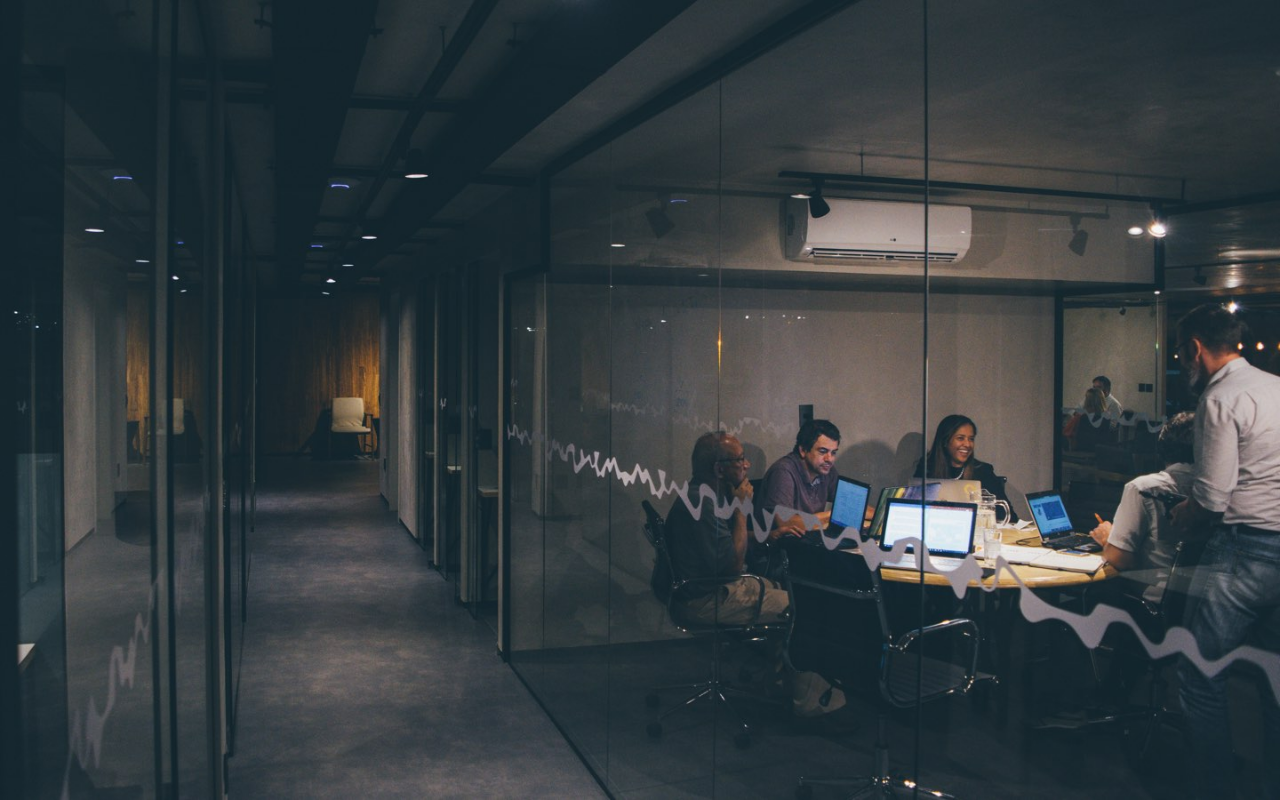
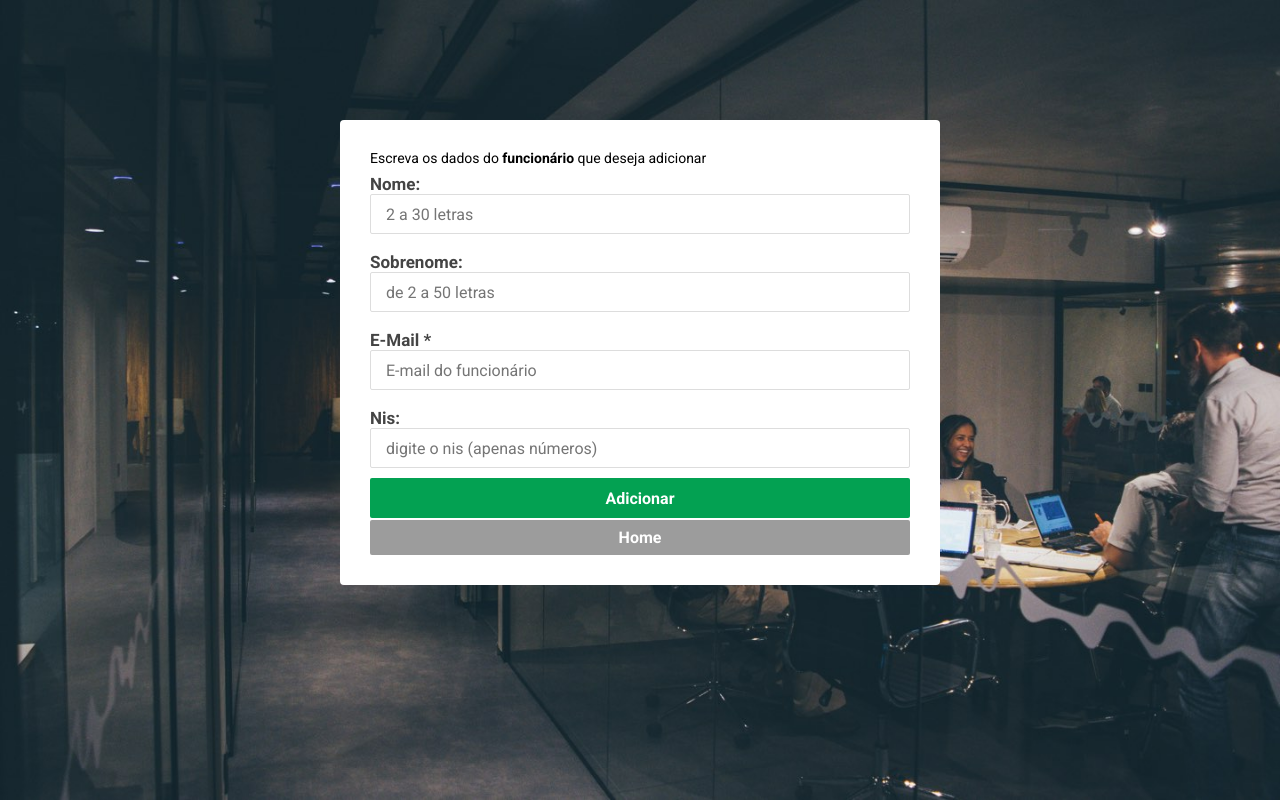
Before and after one commit to Alexddsilva/api-crud-frontend, a React (Create React App) app: page /api/edicao in a window 1280 px wide. Built offline with nearby package versions, Linux system fonts and the light colour scheme.

Commit message:
Pagina edicao

```diff
--- a/src/pages/Cadastro/index.js
+++ b/src/pages/Cadastro/index.js
@@ -14,6 +14,7 @@ export default function Cadastro({ history }){
 
   async function handleSubmit(event){
     event.preventDefault();
+
     if (
       funcionario.nome === "" &&
       funcionario.sobrenome === "" &&
@@ -33,7 +34,7 @@ export default function Cadastro({ history }){
     }, 100);
   }
 
-  return ( /* colocar alguma reação quando clica no botão "Adicionar" */
+  return (
 
     <div className="content">
       <p>
--- /dev/null
+++ b/src/pages/Edicao/index.js
@@ -0,0 +1,66 @@
+import React from 'react';
+import api from '../../services/api';
+import { Link } from 'react-router-dom';
+import './style.css';
+
+export default function Edicao (){
+
+  async function handleSubmit(event){
+    event.preventDefault();
+
+  }
+
+
+  return (
+
+    <div className="content_edicao">
+      <p>
+        Escreva os dados do <strong>funcionário</strong> que deseja adicionar
+      </p>
+
+      <form onSubmit={handleSubmit}>
+        <label htmlFor="nome">Nome:</label>
+        <input
+          type="text"
+          id="nome_edicao"
+          placeholder="2 a 30 letras"
+          pattern=".{2,30}"
+          //onChange={}
+          required
+          />
+        <label htmlFor="sobrenome">Sobrenome:</label>
+        <input
+          type="text"
+          id="sobrenome_edicao"
+          placeholder="de 2 a 50 letras"
+          pattern=".{2,50}"
+          //onChange={}
+          required
+          />
+          <label htmlFor="email">E-Mail *</label>
+        <input
+          type="email"
+          id="email_edicao"
+          placeholder="E-mail do funcionário"
+          pattern="[a-z0-9._%+-]+@[a-z0-9.-]+\.[a-z]{2,}$"
+          //onChange={}
+          required
+          />
+          <label htmlFor="nome">Nis:</label>
+        <input
+          type="text"
+          id="nis_edicao"
+          placeholder="digite o nis (apenas números)"
+          //onChange={}
+          required
+          />
+      <button className="btn_edicao">Adicionar</button>
+      </form>
+      <Link to="/">
+        <button className="btn_home_edicao">Home</button>
+      </Link>
+
+    </div>
+  )
+
+}
--- /dev/null
+++ b/src/pages/Edicao/style.css
@@ -0,0 +1,62 @@
+.content_edicao {
+  width: 100%;
+  background: #FFF;
+  margin-top: 50px;
+  border-radius: 4px;
+  padding: 30px;
+}
+
+.content_edicao form {
+  display: flex;
+  flex-direction: column;
+}
+
+.content_edicao form label {
+  font-size: 17px;
+  color: #444;
+  font-weight: bold;
+  margin-top: 8px;
+}
+
+.content_edicao form input {
+  margin-bottom: 10px;
+  border: 1px solid #ddd;
+  border-radius: 2px;
+  height: 40px;
+  padding: 0 15px;
+  font-size: 16px;
+}
+
+.content_edicao button.btn_edicao {
+  border: 0;
+  border-radius: 2px;
+  width: 100%;
+  height: 40px;
+  font-weight: bold;
+  color: #fff;
+  background: rgb(3, 161, 82);
+  font-size: 16px;
+  cursor: pointer;
+}
+
+.content_edicao button.btn_edicao:hover {
+  background: rgb(3, 114, 58);
+}
+.btn_home_edicao {
+  border: 0;
+  margin-top: 2px;
+  border-radius: 2px;
+  width: 100%;
+  height: 35px;
+  font-weight: bold;
+  color: #fff;
+  background: rgb(156, 156, 156);
+  font-size: 16px;
+  cursor: pointer;
+}
+
+.btn_home_edicao:hover {
+  width: 100%;
+  height: 35px;
+  background: rgb(128, 126, 126);
+}
--- a/src/pages/Listagem/index.js
+++ b/src/pages/Listagem/index.js
@@ -48,7 +48,7 @@ export default function Listagem(){
                     <td>{funcionario.email}</td>
                     <td>{funcionario.nis}</td>
                     <td id="options">
-                      <button className="btn_editar">Editar</button>
+                      <button className="btn_editar" type="submit">Editar</button>
                       <button className="btn_excluir" onClick={event => deleteFuncionario(funcionario.id)}>Excluir</button>
                     </td>
                   </tr>
--- a/src/routes.js
+++ b/src/routes.js
@@ -4,6 +4,7 @@ import { BrowserRouter, Switch, Route} from 'react-router-dom';
 import Home from './pages/Home';
 import Cadastro from './pages/Cadastro';
 import Listagem from './pages/Listagem';
+import Edicao from './pages/Edicao';
 
 export default function Routes(){
   return (
@@ -12,6 +13,7 @@ export default function Routes(){
         <Route path="/" exact component={Home} />P
         <Route path="/api/funcionarios" exact component={Cadastro} />P
         <Route path="/api/listagem" exact component={Listagem} />P
+        <Route path="/api/edicao" exact component={Edicao} />P
       </Switch>
     </BrowserRouter>
   );
```
